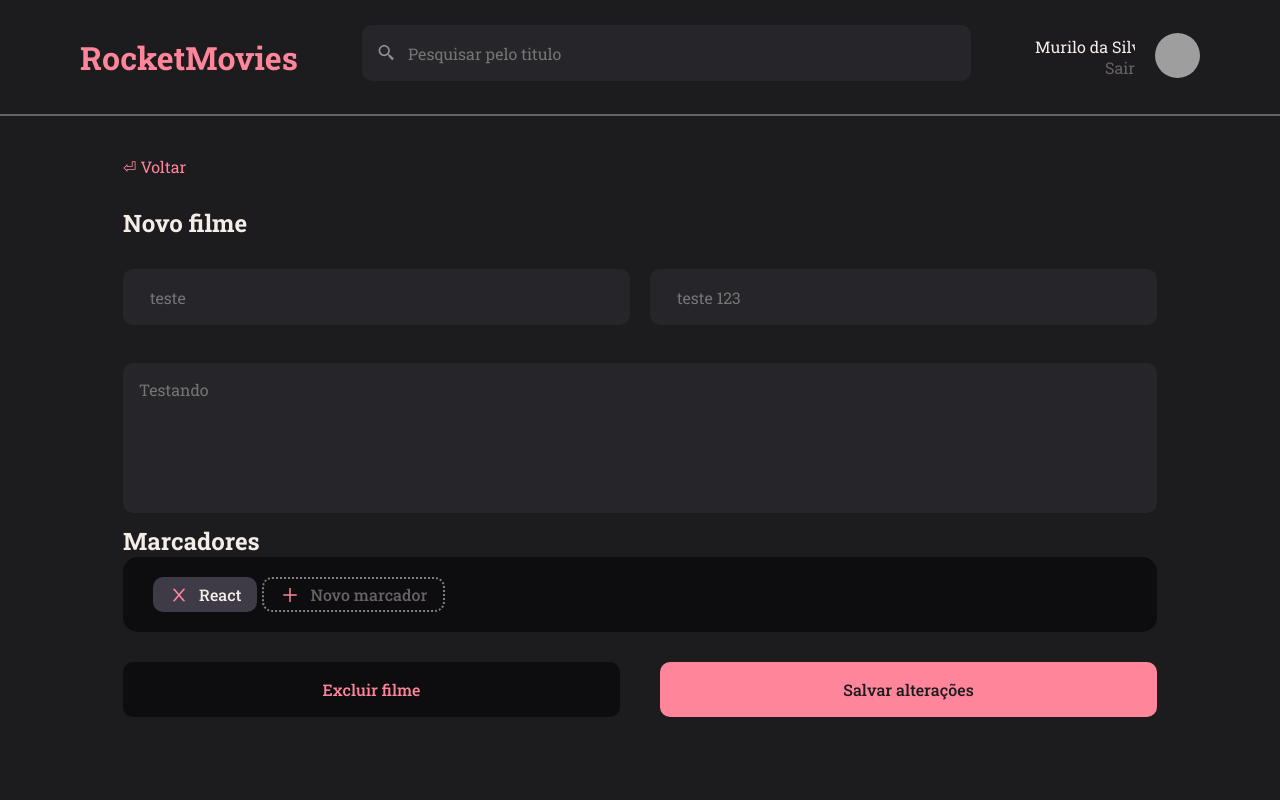
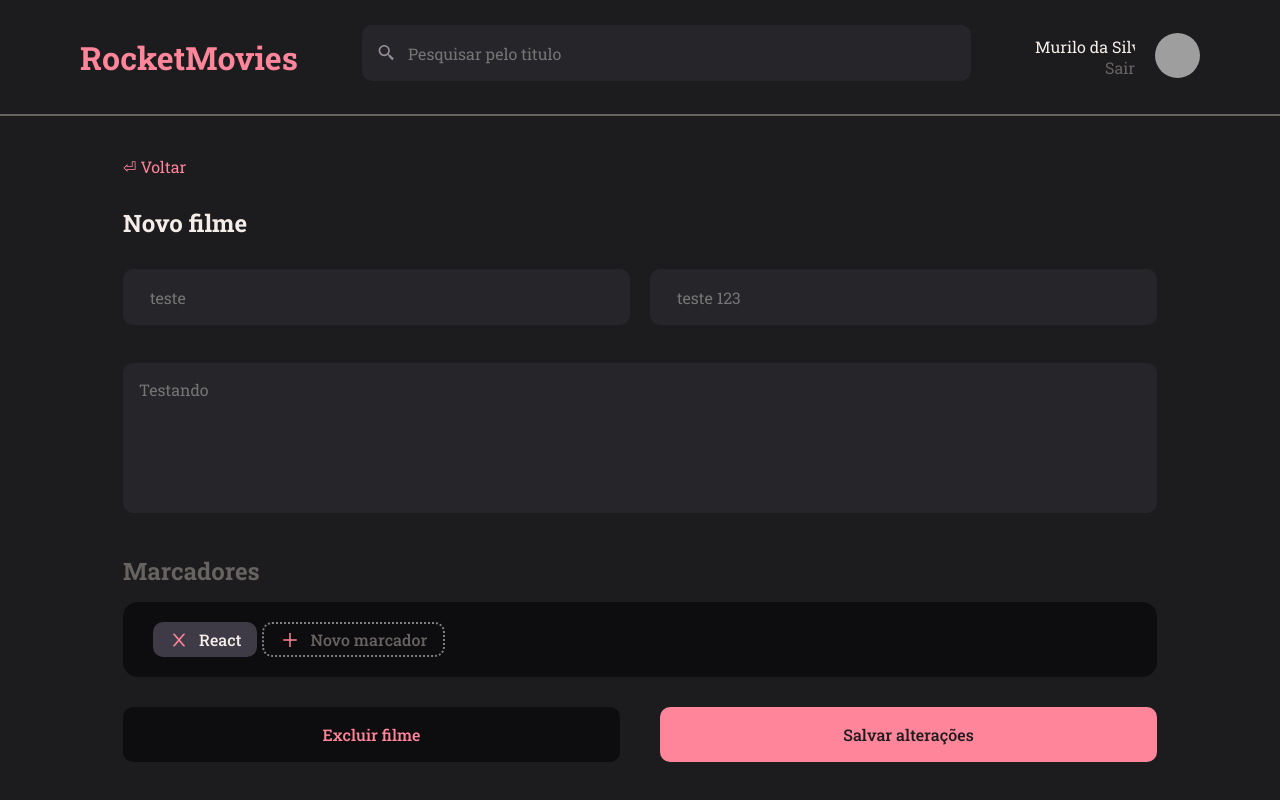
Before and after one commit to MullerHub/Rocketseat-Explorer, a React (Vite) app in the folder Stage0902_desafio/RocketMovies/: page / in a window 1280 px wide. Built offline with nearby package versions, Linux system fonts and the light colour scheme; grey boxes are pictures that could not be loaded.

Commit message:
CreateMovies finished

```diff
--- a/Stage0902_desafio/RocketMovies/src/pages/CreateMovie/styles.js
+++ b/Stage0902_desafio/RocketMovies/src/pages/CreateMovie/styles.js
@@ -49,7 +49,8 @@ export const Content = styled.section`
 
 export const Marcadores = styled.section`
   h2 {
-    color: ${({ theme }) => theme.COLORS.WHITE};
+    color: ${({ theme }) => theme.COLORS.GRAY_300};
+    margin: 30px 0 15px 0;
   }
 
   > div {
```
